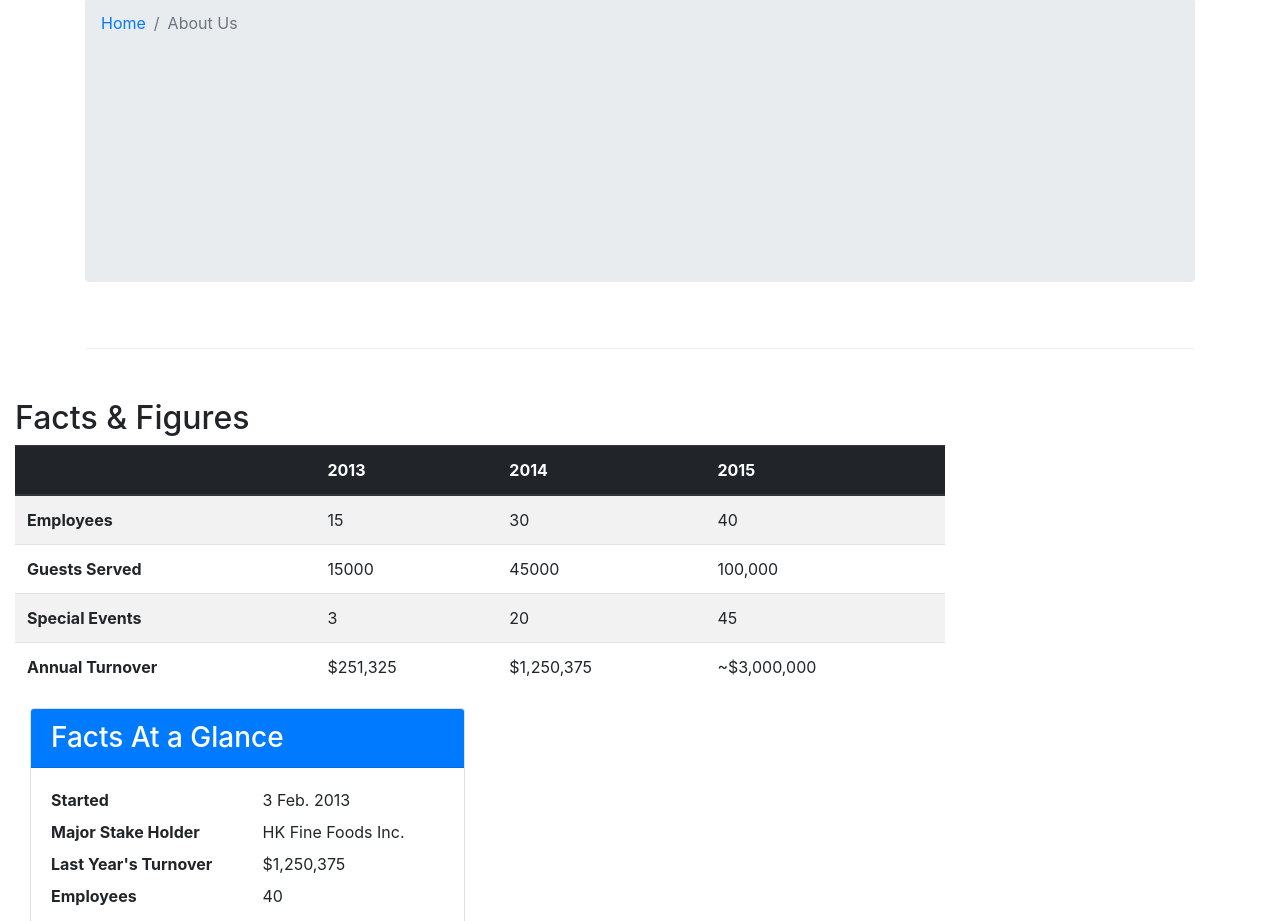
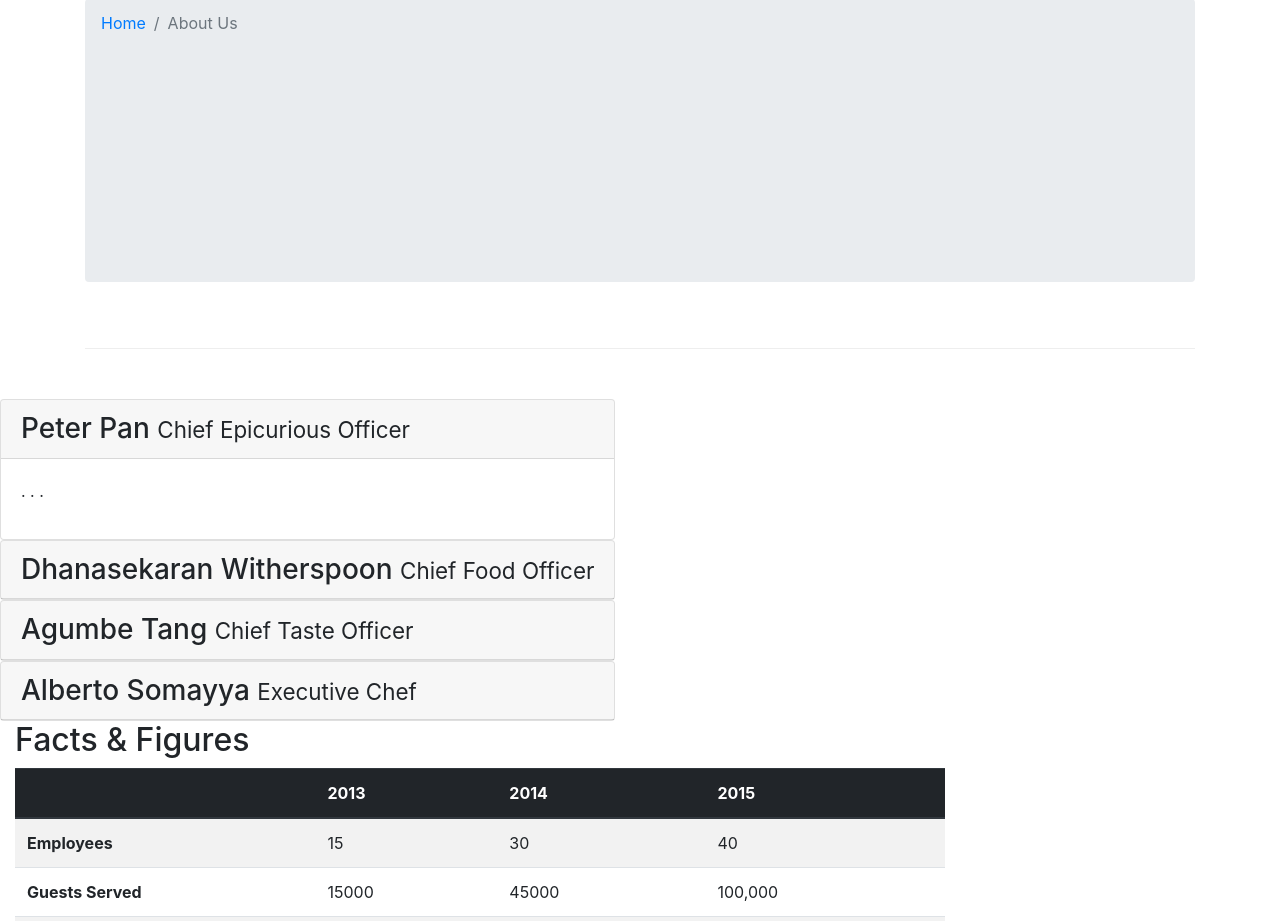
Before and after one commit to githainam/Bootstrap-Grid, a website: page aboutus.html in a window 1280 px wide. Shown: the part 281-1202 px from the top of the page. Drawn offline with nearby package versions, Linux system fonts and the light colour scheme.

Commit message:
Accordion

```diff
--- a/aboutus.html
+++ b/aboutus.html
@@ -75,6 +75,108 @@
 
         </div>
         <div class="row row-content">
+          <div class="row-12">
+            <div id="accordion">
+              <div class="card">
+                <div class="card-header" role="tab" id="peterhead">
+                <h3 class="mb-0">
+                    <a data-toggle="collapse" data-target="#peter">
+                    Peter Pan <small>Chief Epicurious Officer</small>
+                    </a>
+                </h3>
+                </div>
+                <div class="collapse show" id="peter" data-parent="#accordion">
+                    <div class="card-body">
+                        <p class="d-none d-sm-block">. . .</p>
+                    </div>
+                </div>
+            </div>
+
+            <div class="card">
+              <div class="card-header" role="tab" id="dannyhead">
+              <h3 class="mb-0">
+                  <a class="collapsed" data-toggle="collapse" data-target="#danny">
+                  Dhanasekaran Witherspoon <small>Chief Food Officer</small>
+                  </a>
+              </h3>
+          </div>
+          <div class="collapse" id="danny" data-parent="#accordion">
+              <div class="card-body">
+                  <p class="d-none d-sm-block">. . .</em></p>
+              </div>
+          </div>
+      </div>
+
+      <div class="card">
+              <div class="card-header" role="tab" id="agumbehead">
+              <h3 class="mb-0">
+                  <a class="collapsed" data-toggle="collapse" data-target="#agumbe">
+                  Agumbe Tang <small>Chief Taste Officer</small>
+                  </a>
+              </h3>
+          </div>
+          <div class="collapse" id="agumbe" data-parent="#accordion">
+              <div class="card-body">
+                  <p class="d-none d-sm-block">. . .</p>
+              </div>
+          </div>
+      </div>
+
+      <div class="card">
+              <div class="card-header" role="tab" id="albertohead">
+              <h3 class="mb-0">
+                  <a class="collapsed" data-toggle="collapse" data-target="#alberto">
+                  Alberto Somayya <small>Executive Chef</small>
+                  </a>
+              </h3>
+          </div>
+          <div class="collapse" id="alberto" data-parent="#accordion">
+              <div class="card-body">
+                  <p class="d-none d-sm-block">. . .</em></p>
+              </div>
+          </div>
+      </div>
+
+              </div>
+
+            <!-- <ul class="nav nav-tabs">
+              <li class="nav-item">
+                <a class="nav-link active" href="#peter"
+                  role="tab" data-toggle="tab">Peter Pan, CEO</a>
+              </li>
+              <li class="nav-item">
+                <a class="nav-link" href="#danny" role="tab"
+                  data-toggle="tab">Danny Witherspoon, CFO</a>
+              </li>
+              <li class="nav-item">
+                <a class="nav-link" href="#agumbe"role="tab"
+                  data-toggle="tab">Agumbe Tang, CTO</a>
+              </li>
+              <li class="nav-item">
+                <a class="nav-link" href="#alberto" role="tab"
+                  data-toggle="tab">Alberto Somayya, Exec. Chef</a>
+              </li>
+          </ul>
+          <div class="tab-content">
+            <div role="tabpanel" class="tab-pane fade show active" id="peter">
+              <h3>Peter Pan <small>Chief Epicurious Officer</small></h3>
+              <p> ... </p>
+          </div>
+          <div role="tabpanel" class="tab-pane fade " id="Danny">
+            <h3>Danny Pan<small>Chief Epicurious Officer</small></h3>
+            <p> ... </p>
+        </div>
+        <div role="tabpanel" class="tab-pane fade " id="Agumbe">
+          <h3>Agumbe Pan<small>Chief Epicurious Officer</small></h3>
+          <p> ... </p>
+      </div>
+      <div role="tabpanel" class="tab-pane fade " id="Alberto">
+        <h3>Alberto Pan<small>Chief Epicurious Officer</small></h3>
+        <p> ... </p>
+    </div>
+        </div> -->
+          </div>
+
           <div class="col-12 col-sm-9">
               <h2>Facts &amp; Figures</h2>
               <div class="table-responsive">
@@ -116,6 +218,8 @@
                   </table>
               </div>
               <div class="col-12 col-sm-3">
+
+
               </div>
 
               <div class="col-12 col-sm-6">
--- a/style.css
+++ b/style.css
@@ -35,3 +35,9 @@ body{
 .navbar-dark {
      background-color: #512DA8;
 }
+.tab-content {
+    border-left: 1px solid #ddd;
+    border-right: 1px solid #ddd;
+    border-bottom: 1px solid #ddd;
+    padding: 10px;
+}
```
